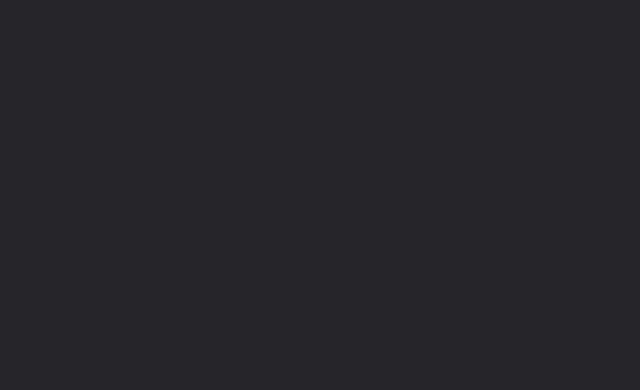
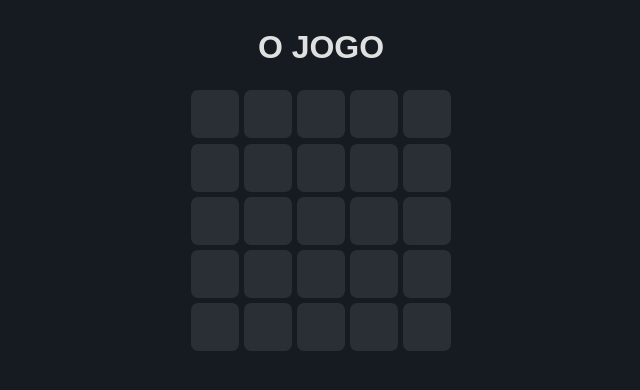
Before and after one commit to lucas-pinheiro-ot/wordle, a plain HTML site: page index.html in a window 1280 px wide. Shown: the whole page, without its empty margins (319-959 px from the left). Drawn offline with Linux system fonts and the light colour scheme; a web font is replaced by a local one.

Commit message:
base design

```diff
--- a/index.html
+++ b/index.html
@@ -8,7 +8,9 @@
     <meta name="viewport" content="width=device-width, initial-scale=1.0">
     <title>Game</title>
 </head>
-<body>
-
+<body onload="draw()">
+    <header>
+        <h1 class="title">O JOGO</h1>
+    </header>
 </body>
 </html>
--- a/script.js
+++ b/script.js
@@ -0,0 +1,19 @@
+function draw() {
+    var container = document.createElement('div');
+    container.className = 'container';
+
+    for (let i = 1; i <= 5; i++) {
+        var word = document.createElement('div');
+        word.className = 'word';
+
+        for (let o = 0; o <= 4; o++) {
+            var letter = document.createElement('div');
+            letter.className = 'letter';
+
+            word.appendChild(letter);
+        }
+
+        container.appendChild(word)
+    }
+    document.body.appendChild(container)
+}
--- a/style.css
+++ b/style.css
@@ -1,3 +1,42 @@
+@import url('https://fonts.googleapis.com/css2?family=Strait&display=swap');
+
+:root {
+    --wrong: #ffff31a4;
+    --right: #7ef04d7b;
+}
+
 body {
-    background-color: #262529;
+    display: flex;
+    flex-direction: column;
+    justify-content: center;
+    align-items: center;
+
+    font-family: "Strait", sans-serif;
+    font-weight: 400;
+    font-style: normal;
+    color: #e0e0e0;
+    background-color: #151b21;
 }
+
+
+.word {
+    display: flex;
+    flex-direction: row;
+
+    width: auto;
+}
+
+.letter {
+    display: flex;
+    justify-content: center;
+    align-items: center;
+
+    aspect-ratio: 1/1;
+    width: 1.5em;
+    margin: .08em;
+
+    background-color: #ececec18;
+    border-radius: 15%;
+
+    font-size: 2em;
+}
```
